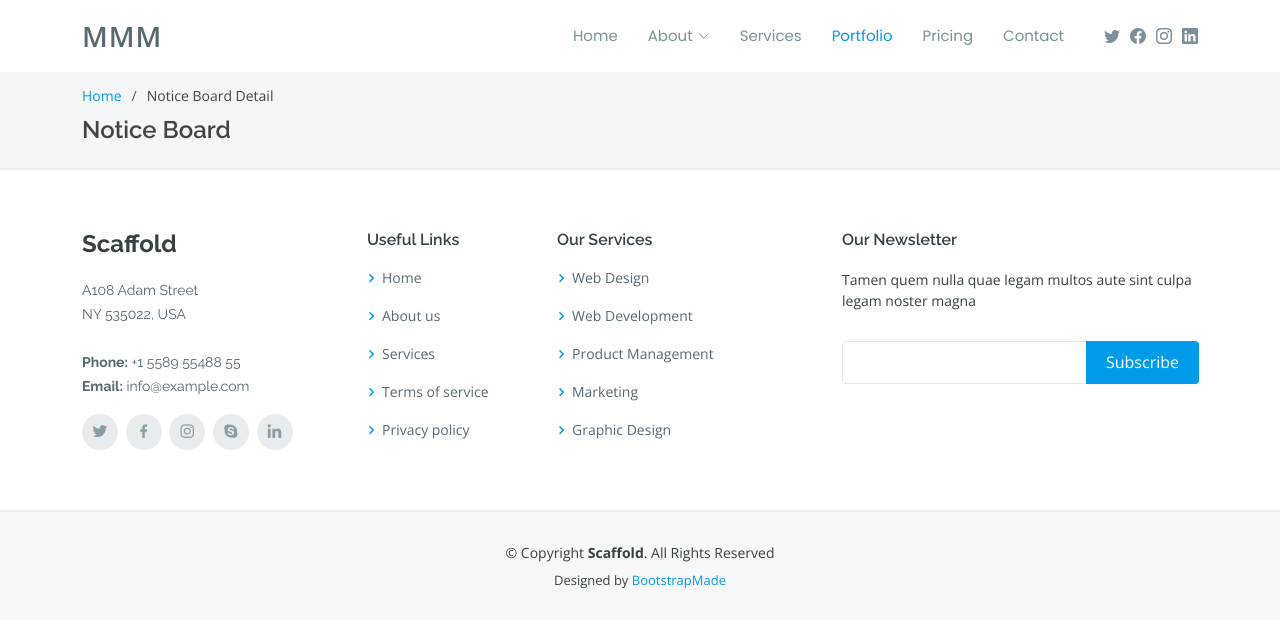
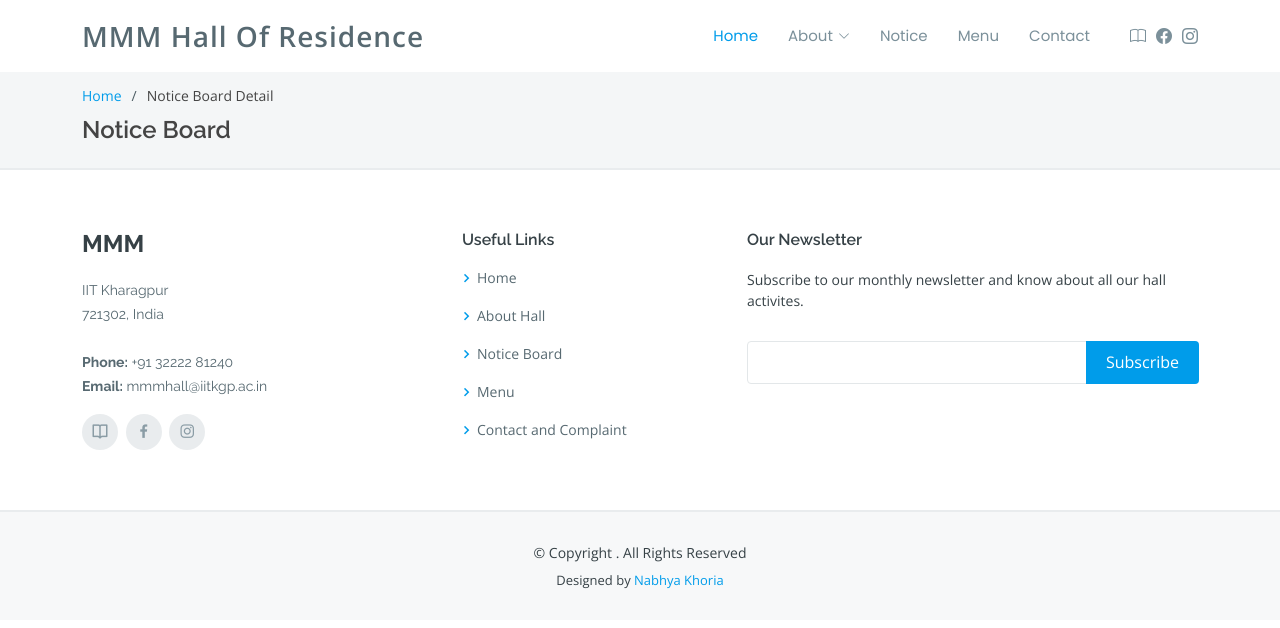
Before and after one commit to NabhyaKhoria/Team-S1mple, a Django app: template templates/portfolio-details.html in a window 1280 px wide. Shown: the top 628 px of the page. Run offline with Django 3.2, Linux system fonts and the light colour scheme; the template is opened without the code that fills it, so the values that code supplies are empty; some libraries are stand-ins or nearby versions.

Commit message:
Final changes

```diff
--- a/mmm/views.py
+++ b/mmm/views.py
@@ -17,9 +17,11 @@ def index(request):
 
 def notice_detail(request,pk):
     notice = Notice.objects.filter(id=pk)
+    supervisers = Superviser.objects.all()
     print(notice)
     context = {
         'notice':notice,
+        'supervisers':supervisers,
     }
     return render(request,'portfolio-details.html',context)
 
--- a/templates/portfolio-details.html
+++ b/templates/portfolio-details.html
@@ -10,9 +10,6 @@
   <meta content="" name="description">
   <meta content="" name="keywords">
 
-  <!-- Favicons -->
-  <link href="{% static 'assets/img/favicon.png' %}" rel="icon">
-  <link href="{% static 'assets/img/apple-touch-icon.png' %}" rel="apple-touch-icon">
 
   <!-- Google Fonts -->
   <link href="https://fonts.googleapis.com/css?family=Open+Sans:300,300i,400,400i,600,600i,700,700i|Raleway:300,300i,400,400i,500,500i,600,600i,700,700i|Poppins:300,300i,400,400i,500,500i,600,600i,700,700i" rel="stylesheet">
@@ -28,58 +25,40 @@
   <!-- Template Main CSS File -->
   <link href="{% static 'assets/css/style.css' %}" rel="stylesheet">
 
-  <!-- =======================================================
-  * Template Name: Scaffold - v4.7.0
-  * Template URL: https://bootstrapmade.com/scaffold-bootstrap-metro-style-template/
-  * Author: BootstrapMade.com
-  * License: https://bootstrapmade.com/license/
-  ======================================================== -->
 </head>
 
 <body>
 
-  <!-- ======= Header ======= -->
-  <header id="header" class="fixed-top d-flex align-items-center">
+   <!-- ======= Header ======= -->
+   <header id="header" class="fixed-top d-flex align-items-center">
     <div class="container d-flex align-items-center">
 
       <div class="logo me-auto">
-        <h1><a href="index.html">MMM</a></h1>
-        <!-- Uncomment below if you prefer to use an image logo -->
-        <!-- <a href="index.html"><img src="assets/img/logo.png" alt="" class="img-fluid"></a>-->
+        <h1><a href="{% url 'mmm:home' %}">MMM Hall Of Residence</a></h1>
       </div>
 
       <nav id="navbar" class="navbar order-last order-lg-0">
         <ul>
-          <li><a class="nav-link scrollto " href="#hero">Home</a></li>
+          <li><a class="nav-link scrollto active" href="{% url 'mmm:home' %}">Home</a></li>
           <li class="dropdown"><a href="#"><span>About</span> <i class="bi bi-chevron-down"></i></a>
             <ul>
-              <li><a class="nav-link scrollto" href="#about">About Us</a></li>
-              <li><a class="nav-link scrollto" href="#team">Team</a></li>
-              <li><a class="nav-link scrollto" href="#testimonials">Testimonials</a></li>
-              <li class="dropdown"><a href="#"><span>Deep Drop Down</span> <i class="bi bi-chevron-right"></i></a>
-                <ul>
-                  <li><a href="#">Deep Drop Down 1</a></li>
-                  <li><a href="#">Deep Drop Down 2</a></li>
-                  <li><a href="#">Deep Drop Down 3</a></li>
-                  <li><a href="#">Deep Drop Down 4</a></li>
-                  <li><a href="#">Deep Drop Down 5</a></li>
-                </ul>
-              </li>
+              <li><a class="nav-link scrollto" href="/#about">About Hall</a></li>
+              <li><a class="nav-link scrollto" href="/#council">Hall Council</a></li>
+              <li><a class="nav-link scrollto" href="/#wardens">Wardens</a></li>
+
             </ul>
           </li>
-          <li><a class="nav-link scrollto" href="#services">Services</a></li>
-          <li><a class="nav-link scrollto active" href="#portfolio">Portfolio</a></li>
-          <li><a class="nav-link scrollto" href="#pricing">Pricing</a></li>
-          <li><a class="nav-link scrollto" href="#contact">Contact</a></li>
+          <li><a class="nav-link scrollto " href="/#notice">Notice</a></li>
+          <li><a class="nav-link scrollto" href="/#Menu">Menu</a></li>
+          <li><a class="nav-link scrollto" href="/#contact">Contact</a></li>
         </ul>
         <i class="bi bi-list mobile-nav-toggle"></i>
       </nav><!-- .navbar -->
 
       <div class="header-social-links d-flex align-items-center">
-        <a href="#" class="twitter"><i class="bi bi-twitter"></i></a>
-        <a href="#" class="facebook"><i class="bi bi-facebook"></i></a>
-        <a href="#" class="instagram"><i class="bi bi-instagram"></i></a>
-        <a href="#" class="linkedin"><i class="bi bi-linkedin"></i></i></a>
+        <a href="https://wiki.metakgp.org/w/Madan_Mohan_Malviya_Hall_of_Residence" class="book"><i class="bi bi-book"></i></a>
+        <a href="https://www.facebook.com/mmmiitkgp" class="facebook"><i class="bi bi-facebook"></i></a>
+        <a href="https://www.instagram.com/mmmiitkgp/" class="instagram"><i class="bi bi-instagram"></i></a>
       </div>
 
     </div>
@@ -132,10 +111,18 @@
             <div class="portfolio-info">
               <h3>{{notice.name}}</h3>
               <ul>
-                <li><strong>Category</strong>: Miscellaneous</li>
+                <li><strong>Category</strong>: {{notice.category}}</li>
                 <li><strong>Venue</strong>: {{notice.venue}}</li>
                 <li><strong>Date</strong>: {{notice.date}}</li>
-                <li><strong>Contact</strong>: {{notice.description}}</li>
+                <li><strong>Contact</strong>:
+                {% for head in notice.Supervisers.all %}<br>
+                   {{head.fullname}}
+                    {{head.contact}}
+
+                {% endfor %}
+
+
+                </li>
               </ul>
             </div>
             <div class="portfolio-description">
@@ -159,51 +146,41 @@
       <div class="container">
         <div class="row">
 
-          <div class="col-lg-3 col-md-6">
+          <div class="col-lg-4 col-md-6">
             <div class="footer-info">
-              <h3>Scaffold</h3>
+              <h3>MMM</h3>
               <p>
-                A108 Adam Street <br>
-                NY 535022, USA<br><br>
-                <strong>Phone:</strong> +1 5589 55488 55<br>
-                <strong>Email:</strong> info@example.com<br>
+                IIT Kharagpur <br>
+                721302, India<br><br>
+                <strong>Phone:</strong> +91 32222 81240<br>
+                <strong>Email:</strong> mmmhall@iitkgp.ac.in<br>
               </p>
               <div class="social-links mt-3">
-                <a href="#" class="twitter"><i class="bx bxl-twitter"></i></a>
-                <a href="#" class="facebook"><i class="bx bxl-facebook"></i></a>
-                <a href="#" class="instagram"><i class="bx bxl-instagram"></i></a>
-                <a href="#" class="google-plus"><i class="bx bxl-skype"></i></a>
-                <a href="#" class="linkedin"><i class="bx bxl-linkedin"></i></a>
+                <a href="https://wiki.metakgp.org/w/Madan_Mohan_Malviya_Hall_of_Residence" class="book"><i class="bx bx-book-open"></i></a>
+                <a href="https://www.facebook.com/mmmiitkgp" class="facebook"><i class="bx bxl-facebook"></i></a>
+                <a href="https://www.instagram.com/mmmiitkgp/" class="instagram"><i class="bx bxl-instagram"></i></a>
               </div>
             </div>
           </div>
 
-          <div class="col-lg-2 col-md-6 footer-links">
+          <div class="col-lg-3 col-md-6 footer-links">
             <h4>Useful Links</h4>
             <ul>
-              <li><i class="bx bx-chevron-right"></i> <a href="#">Home</a></li>
-              <li><i class="bx bx-chevron-right"></i> <a href="#">About us</a></li>
-              <li><i class="bx bx-chevron-right"></i> <a href="#">Services</a></li>
-              <li><i class="bx bx-chevron-right"></i> <a href="#">Terms of service</a></li>
-              <li><i class="bx bx-chevron-right"></i> <a href="#">Privacy policy</a></li>
+              <li><i class="bx bx-chevron-right"></i> <a href="/">Home</a></li>
+              <li><i class="bx bx-chevron-right"></i> <a href="/#about">About Hall</a></li>
+              <li><i class="bx bx-chevron-right"></i> <a href="/#notice">Notice Board</a></li>
+              <li><i class="bx bx-chevron-right"></i> <a href="/#Menu">Menu</a></li>
+              <li><i class="bx bx-chevron-right"></i> <a href="/#contact">Contact and Complaint</a></li>
             </ul>
           </div>
 
-          <div class="col-lg-3 col-md-6 footer-links">
-            <h4>Our Services</h4>
-            <ul>
-              <li><i class="bx bx-chevron-right"></i> <a href="#">Web Design</a></li>
-              <li><i class="bx bx-chevron-right"></i> <a href="#">Web Development</a></li>
-              <li><i class="bx bx-chevron-right"></i> <a href="#">Product Management</a></li>
-              <li><i class="bx bx-chevron-right"></i> <a href="#">Marketing</a></li>
-              <li><i class="bx bx-chevron-right"></i> <a href="#">Graphic Design</a></li>
-            </ul>
-          </div>
 
-          <div class="col-lg-4 col-md-6 footer-newsletter">
+
+          <div class="col-lg-5 col-md-6 footer-newsletter">
             <h4>Our Newsletter</h4>
-            <p>Tamen quem nulla quae legam multos aute sint culpa legam noster magna</p>
+            <p>Subscribe to our monthly newsletter and know about all our hall activites.</p>
             <form action="" method="post">
+              {% csrf_token %}
               <input type="email" name="email"><input type="submit" value="Subscribe">
             </form>
 
@@ -215,14 +192,10 @@
 
     <div class="container">
       <div class="copyright">
-        &copy; Copyright <strong><span>Scaffold</span></strong>. All Rights Reserved
+        &copy; Copyright <strong><span></span></strong>. All Rights Reserved
       </div>
       <div class="credits">
-        <!-- All the links in the footer should remain intact. -->
-        <!-- You can delete the links only if you purchased the pro version. -->
-        <!-- Licensing information: https://bootstrapmade.com/license/ -->
-        <!-- Purchase the pro version with working PHP/AJAX contact form: https://bootstrapmade.com/scaffold-bootstrap-metro-style-template/ -->
-        Designed by <a href="https://bootstrapmade.com/">BootstrapMade</a>
+    Designed by <a href="https://github.com/NabhyaKhoria">Nabhya Khoria</a>
       </div>
     </div>
   </footer><!-- End Footer -->
```
Also changed, not shown: mmm/models.py (+9 -0 lines), templates/index2.html (+116 -120 lines), 1 other file.
